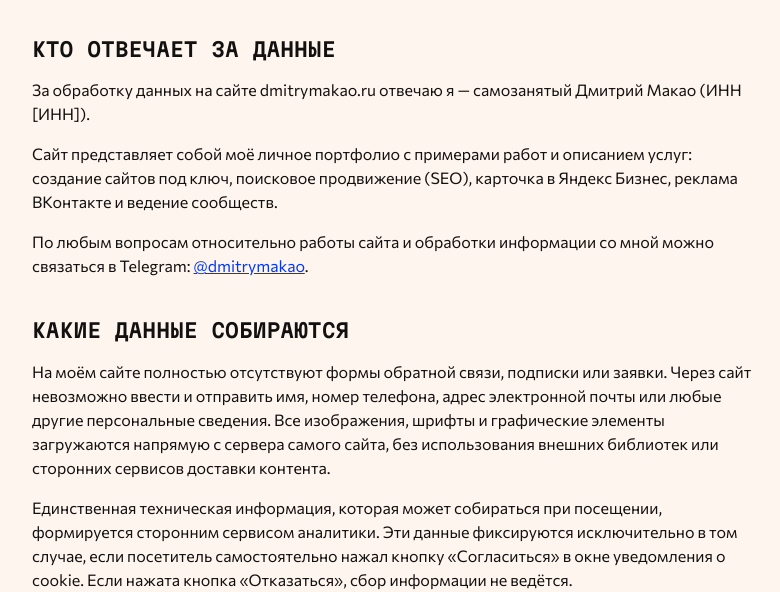
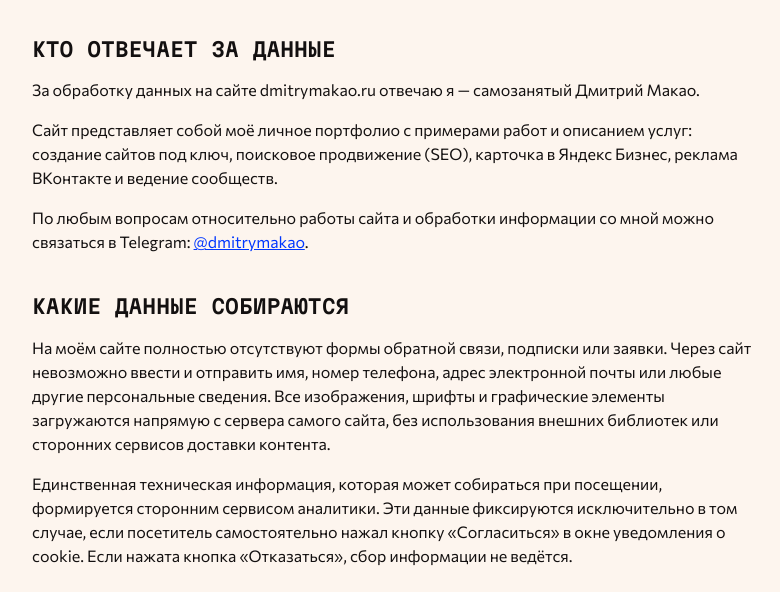
Before and after one commit to dmitrymakao-stack/dmitrymakao.ru, a plain HTML site: page privacy.html in a window 1280 px wide. Shown: the part 210-802 px from the top of the page, without its empty margins (248-1028 px from the left). Drawn offline with Linux system fonts and the light colour scheme.

Commit message:
Политика: убрать плейсхолдер ИНН

```diff
--- a/privacy.html
+++ b/privacy.html
@@ -18,7 +18,7 @@
     <p class="legal-page__date">Редакция от 21.11.2026</p>
 
     <h2 class="t-h3">Кто отвечает за данные</h2>
-    <p>За обработку данных на сайте dmitrymakao.ru отвечаю я — самозанятый Дмитрий Макао (ИНН [ИНН]).</p>
+    <p>За обработку данных на сайте dmitrymakao.ru отвечаю я — самозанятый Дмитрий Макао.</p>
     <p>Сайт представляет собой моё личное портфолио с примерами работ и описанием услуг: создание сайтов под ключ, поисковое продвижение (SEO), карточка в Яндекс Бизнес, реклама ВКонтакте и ведение сообществ.</p>
     <p>По любым вопросам относительно работы сайта и обработки информации со мной можно связаться в Telegram: <a href="https://t.me/dmitrymakao">@dmitrymakao</a>.</p>
     <h2 class="t-h3">Какие данные собираются</h2>
```
